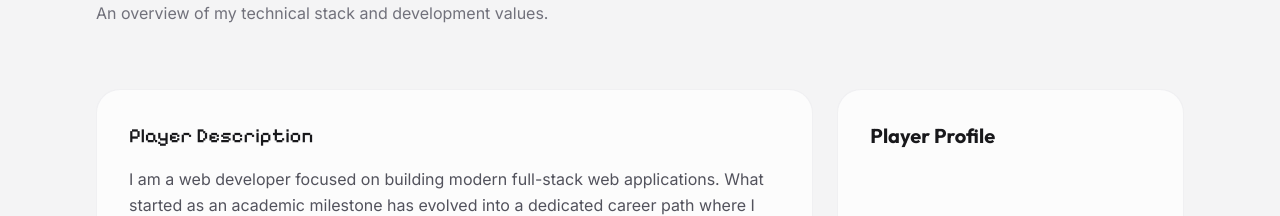
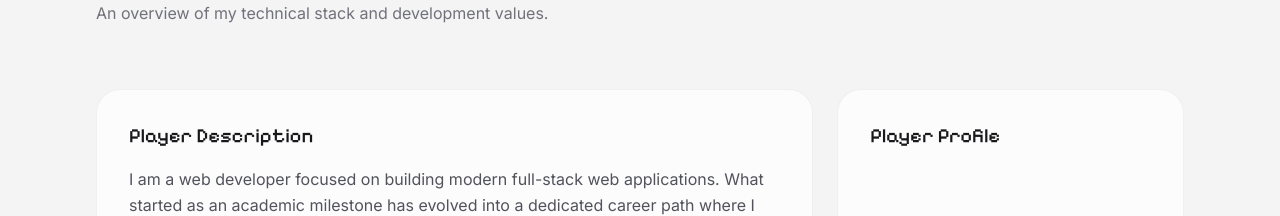
Before and after one commit to JCentic/website-portfolio, a Nuxt app: page / in a window 1280 px wide. Shown: the part 960-1176 px from the top of the page. Built offline with nearby package versions, Linux system fonts and the light colour scheme.

Commit message:
refactor: fixed the missing font style for player profile

```diff
--- a/app/assets/css/main.css
+++ b/app/assets/css/main.css
@@ -24,6 +24,7 @@ h1, h2, h3, h4, h5, h6 {
 .hero-title,
 .about-title,
 .profile-title,
+.portrait-title,
 .skill-tree-title,
 .inventory-title,
 .quests-title,
```
